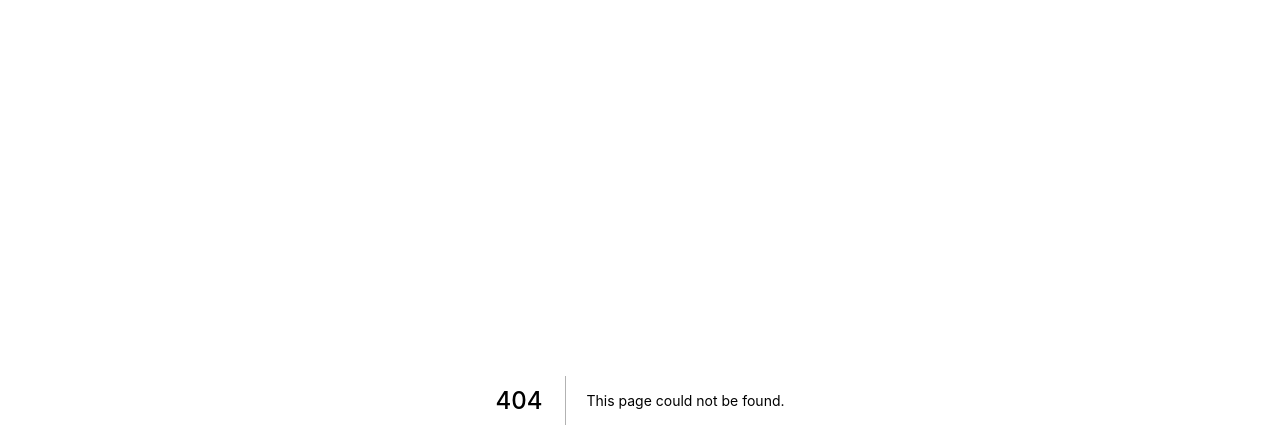
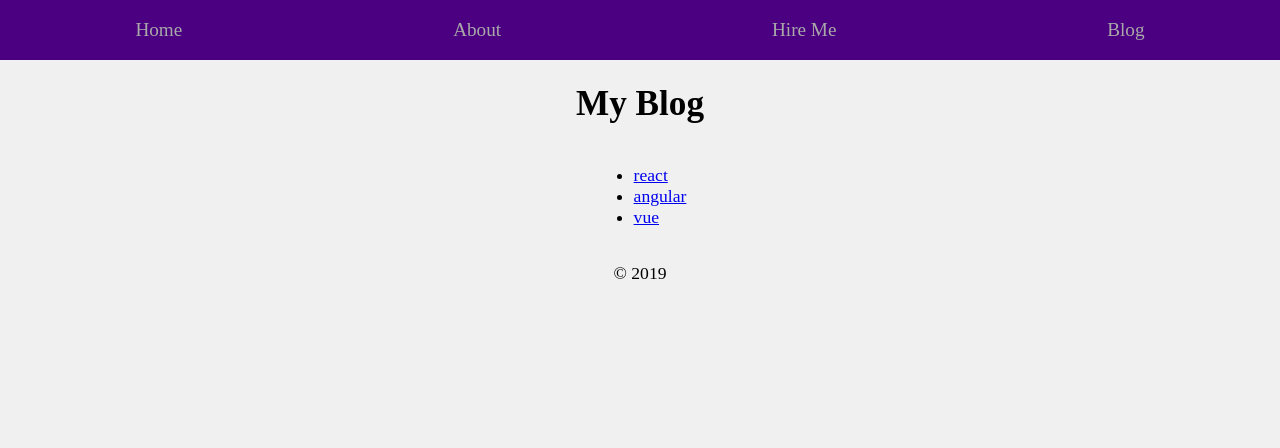
Before and after one commit to IgorSavin/portfolio-savin, a Next.js app: page /blog in a window 1280 px wide. Before the commit this address had no page. Shown: the top 448 px of the page. Built offline with nearby package versions, Linux system fonts and the light colour scheme; a small style sheet from the web is missing.

Commit message:
dinamic pages with query params

```diff
--- a/components/Layout.js
+++ b/components/Layout.js
@@ -21,6 +21,7 @@ export default ({children, title}) =>(
       <Link href="/"><a>Home</a></Link>
       <Link href="/about"><a>About</a></Link>
       <Link href="/hireme"><a>Hire Me</a></Link>
+      <Link href="/blog"><a>Blog</a></Link>
     </header>
 
     <h1>{title}</h1>
--- /dev/null
+++ b/pages/blog.js
@@ -0,0 +1,20 @@
+import Layout from '../components/Layout'
+import Link from 'next/link'
+
+const PostLink = ({ title }) =>(
+<li>
+      <Link href={`/post?title=${title}`}>
+      <a>{title}</a>
+      </Link>
+    </li>
+)
+
+export default () =>(
+<Layout title="My Blog">
+  <ul>
+    <PostLink title="react"/>
+    <PostLink title="angular"/>
+    <PostLink title="vue"/>
+  </ul>
+</Layout>
+)
```
Also changed, not shown: pages/_error.js (added, +8 -0 lines), pages/about.js (+8 -2 lines), pages/post.js (added, +9 -0 lines).
